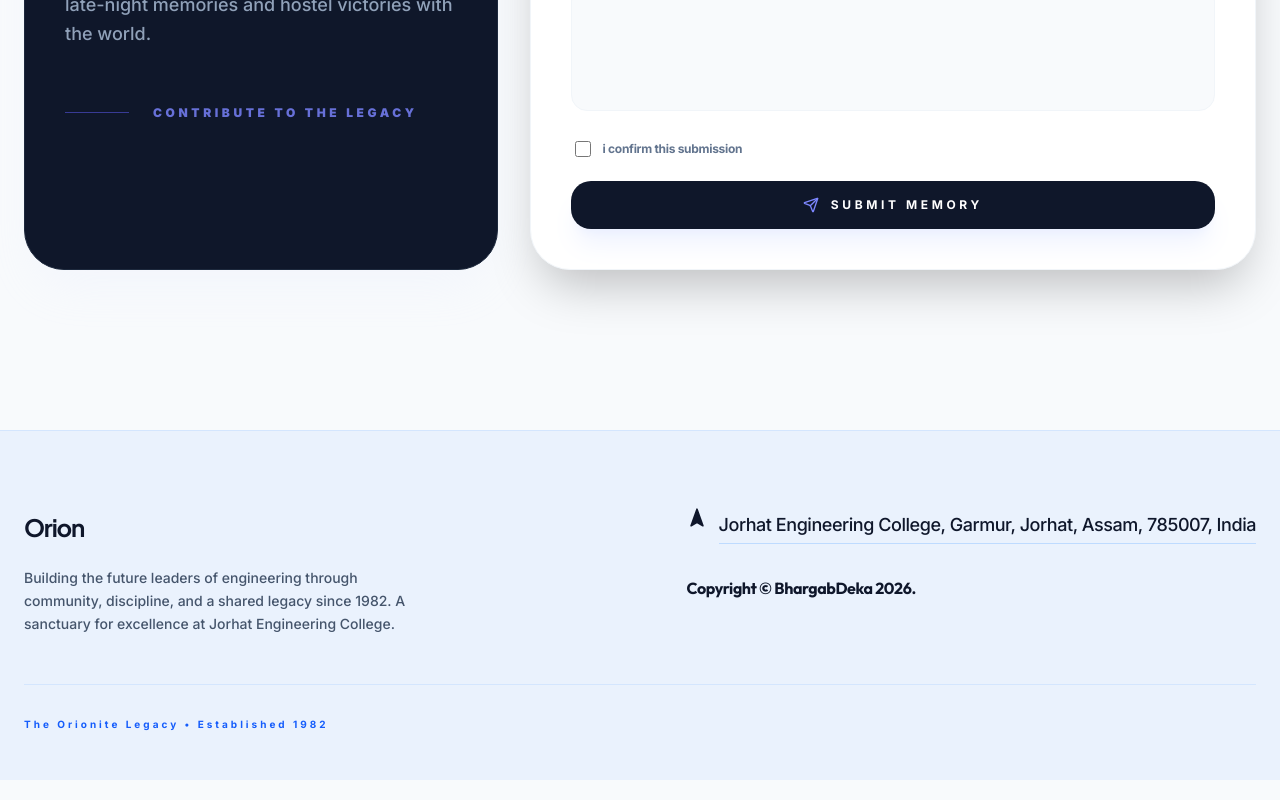
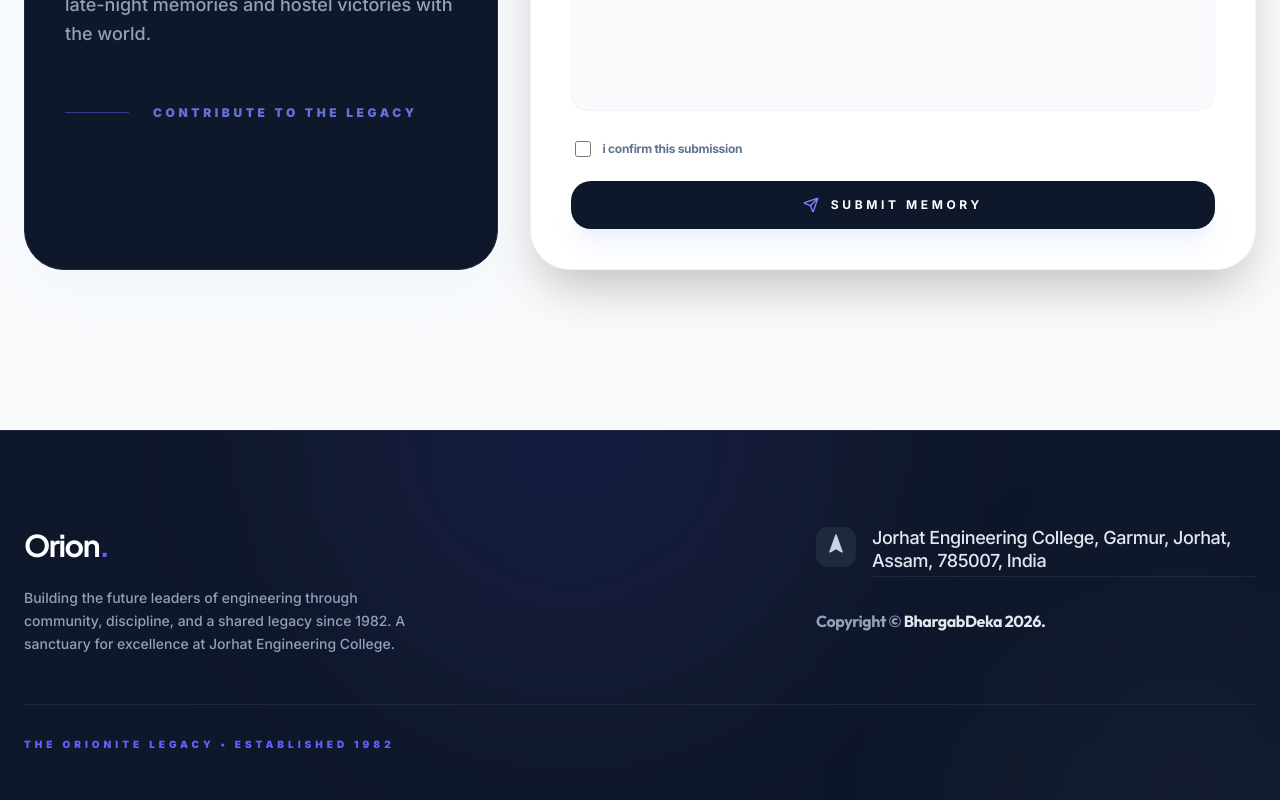
Before and after one commit to bhargabdeka-deka/hostel-portal, a Next.js app: page /memories in a window 1280 px wide. Shown: the part 1157-1957 px from the top of the page. Built offline with nearby package versions, Linux system fonts and the light colour scheme; no server answers; the database is empty.

Commit message:
style: upgrade footer to premium dark navy theme with ambient glow

```diff
--- a/components/shared/Footer.tsx
+++ b/components/shared/Footer.tsx
@@ -2,16 +2,18 @@ import { Navigation } from 'lucide-react';
 
 export function Footer() {
   return (
-    <footer className="bg-blue-100/50 pt-20 pb-12 px-6 relative overflow-hidden border-t border-blue-200/50">
-      {/* Decorative Gradient removed */}
+    <footer className="bg-[#0F172A] pt-24 pb-12 px-6 relative overflow-hidden border-t border-slate-800">
+      {/* Premium ambient glow */}
+      <div className="absolute top-0 left-1/4 w-[500px] h-[500px] bg-indigo-500/10 rounded-full blur-[120px] -translate-y-1/2" />
+      <div className="absolute bottom-0 right-0 w-[400px] h-[400px] bg-slate-500/5 rounded-full blur-[100px] translate-y-1/2 translate-x-1/4" />
 
       <div className="max-w-7xl mx-auto relative z-10">
         <div className="flex flex-col md:flex-row justify-between items-start mb-12 gap-12">
           <div className="max-w-sm space-y-6">
-            <h3 className="text-2xl font-bold tracking-tighter text-slate-900 font-jakarta">
-              Orion
+            <h3 className="text-3xl font-bold tracking-tighter text-white font-jakarta">
+              Orion<span className="text-indigo-500">.</span>
             </h3>
-            <p className="text-slate-600 text-sm leading-relaxed font-medium">
+            <p className="text-slate-400 text-sm leading-relaxed font-medium">
               Building the future leaders of engineering through community, discipline, and a shared legacy since 1982. A sanctuary for excellence at Jorhat Engineering College.
             </p>
           </div>
@@ -22,25 +24,27 @@ export function Footer() {
                 href="https://maps.app.goo.gl/93zEARsiTheLytSk6"
                 target="_blank"
                 rel="noopener noreferrer"
-                className="flex items-start gap-3 group cursor-pointer"
+                className="flex items-start gap-4 group cursor-pointer"
               >
-                <Navigation className="w-5 h-5 text-slate-900 fill-slate-900 shrink-0 -rotate-45 group-hover:text-blue-600 group-hover:fill-blue-600 transition-colors" />
-                <p className="text-slate-900 text-base md:text-lg font-medium tracking-tight border-b border-blue-200 pb-1 group-hover:border-blue-600/50 group-hover:text-blue-600 transition-all">
+                <div className="w-10 h-10 rounded-xl bg-slate-800 flex items-center justify-center group-hover:bg-indigo-600 transition-colors">
+                  <Navigation className="w-5 h-5 text-slate-300 fill-slate-300 shrink-0 -rotate-45 group-hover:text-white group-hover:fill-white transition-colors" />
+                </div>
+                <p className="text-slate-200 text-base md:text-lg font-medium tracking-tight border-b border-slate-800 pb-1 group-hover:border-indigo-500/50 group-hover:text-white transition-all max-w-sm leading-tight">
                   Jorhat Engineering College, Garmur, Jorhat, Assam, 785007, India
                 </p>
               </a>
             </div>
 
             <div className="space-y-2">
-              <p className="text-slate-900 text-sm md:text-base font-bold font-heading tracking-tight">
-                Copyright © BhargabDeka 2026.
+              <p className="text-slate-400 text-sm md:text-base font-bold font-heading tracking-tight">
+                Copyright © <span className="text-slate-200">BhargabDeka 2026.</span>
               </p>
             </div>
           </div>
         </div>
 
-        <div className="pt-8 border-t border-blue-200/50 flex justify-center md:justify-start">
-          <p className="text-blue-600 text-[10px] font-bold tracking-[0.3em] font-sans">
+        <div className="pt-8 border-t border-slate-800 flex justify-center md:justify-start">
+          <p className="text-indigo-500 text-[10px] font-black tracking-[0.4em] font-sans uppercase">
             The Orionite Legacy • Established 1982
           </p>
         </div>
```
